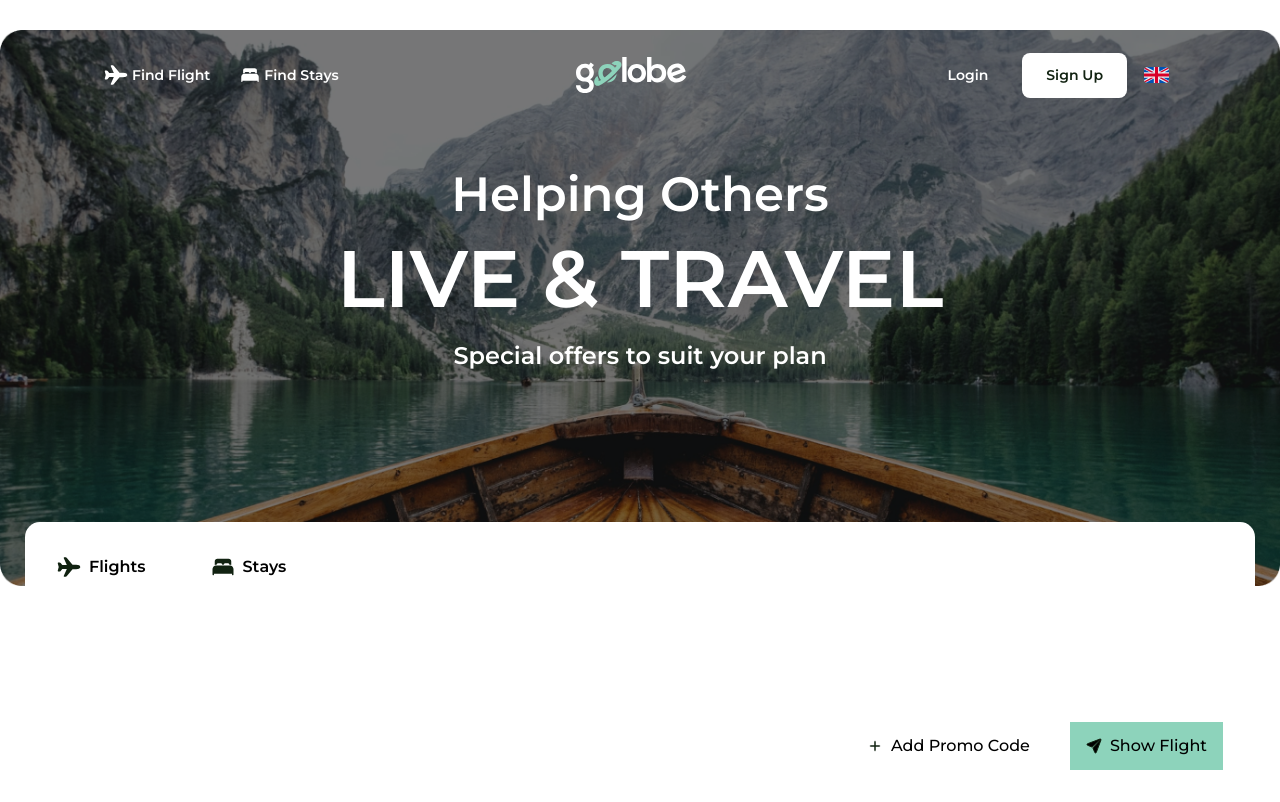
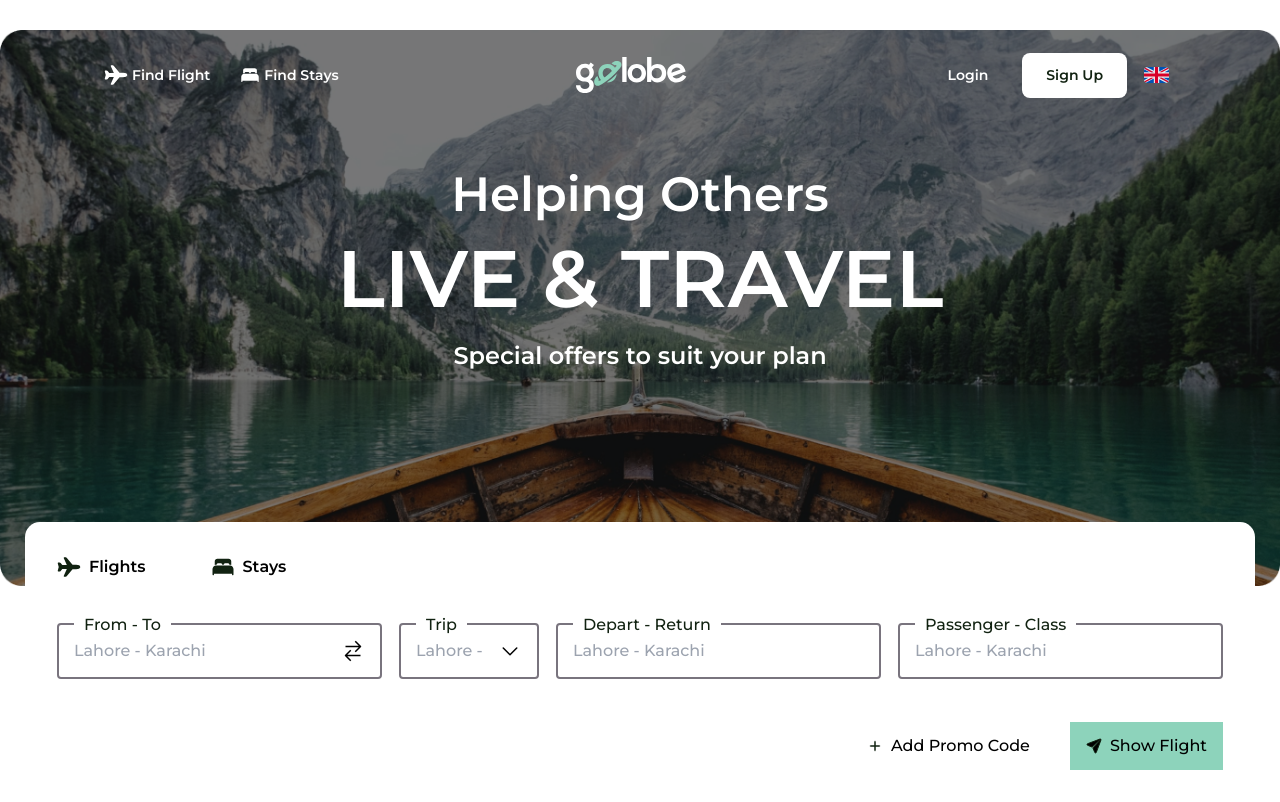
Before and after one commit to HuziukOleksandr/Gologe-Travel, a Vue app in the folder vue-gologe/: page / in a window 1280 px wide. Built offline with nearby package versions, Linux system fonts and the light colour scheme.

Commit message:
Сreated a custom input

```diff
--- a/vue-gologe/src/assets/root/style.css
+++ b/vue-gologe/src/assets/root/style.css
@@ -7,3 +7,20 @@
 	margin: 0;
 	padding: 0;
 }
+
+input {
+    appearance: none;
+    -webkit-appearance: none;
+    -moz-appearance: none;
+    border: none;
+    background: none;
+    padding: 0;
+    margin: 0;
+    resize: none;
+    box-sizing: border-box;
+    cursor: text;
+}
+
+textarea:focus, input:focus{
+    outline: none;
+}
--- a/vue-gologe/src/components/Landing/ QuickSearch.vue
+++ b/vue-gologe/src/components/Landing/QuickSearch.vue
@@ -28,8 +28,55 @@
 		</div>
 
 		<div
-			class="w-[100%] h-[56px]"
+			class="w-[100%] h-[56px] flex justify-between"
 		>
+			<CustomInput
+				class="max-w-[325px] w-[100%] h-[56px] font-serrat text-green font-medium"
+			>
+				<template v-slot:input>
+					{{ $t("Landing.QuickSearch.fromTo")}}
+				</template>
+
+				<template v-slot:image>
+					<img
+						src="../../assets/images/arrowswap.svg"
+						alt="arrowswap"
+						class="h-[24px]"
+					>
+				</template>
+			</CustomInput>
+
+			<CustomInput
+				class="max-w-[140px] w-[100%] h-[56px] font-serrat text-green font-medium"
+			>
+				<template v-slot:input>
+					{{ $t("Landing.QuickSearch.trip")}}
+				</template>
+
+				<template v-slot:image>
+					<img
+						src="../../assets/images/chevron-down.svg"
+						alt="arrowswap"
+						class="h-[24px]"
+					>
+				</template>
+			</CustomInput>
+
+			<CustomInput
+				class="max-w-[325px] w-[100%] h-[56px] font-serrat text-green font-medium"
+			>
+				<template v-slot:input>
+					{{ $t("Landing.QuickSearch.departReturn")}}
+				</template>
+			</CustomInput>
+
+			<CustomInput
+				class="max-w-[325px] w-[100%] h-[56px] font-serrat text-green font-medium"
+			>
+				<template v-slot:input>
+					{{ $t("Landing.QuickSearch.pasengerClass")}}
+				</template>
+			</CustomInput>
 
 		</div>
 
--- /dev/null
+++ b/vue-gologe/src/components/UI/CustomInput.vue
@@ -0,0 +1,26 @@
+<template>
+	<div
+		class="flex gap-[10px] items-center rounded-[4px] px-[15px]
+		border-2 border-grey border-solid relative"
+	>
+		<h1
+			class="absolute top-[-12px] z-55 px-[10px]
+			bg-white font-serrat text-green"
+		>
+			<slot name="input"></slot>
+		</h1>
+
+		<input
+			type="text"
+			class="w-[100%] h-[100%]"
+			placeholder="Lahore - Karachi"
+		>
+
+		<slot name="image"></slot>
+
+	</div>
+</template>
+
+<script setup lang="ts">
+
+</script>
--- a/vue-gologe/src/components/UI/index.ts
+++ b/vue-gologe/src/components/UI/index.ts
@@ -12,9 +12,13 @@ const CustomButtonWithImage = defineAsyncComponent(
 	() => import("./CustomButtonWithImage.vue")
 )
 
+const CustomInput = defineAsyncComponent(
+	() => import("./CustomInput.vue")
+)
 
 export default {
 	CustomNavigation,
 	CustomLocalization,
-	CustomButtonWithImage
+	CustomButtonWithImage,
+	CustomInput
 }
--- a/vue-gologe/src/localization/EN.json
+++ b/vue-gologe/src/localization/EN.json
@@ -18,7 +18,11 @@
 			"stays": "Stays",
 			"buttonFlight": "Show Flight",
 			"buttonStays": "Show Stays",
-			"addPromoCode": "Add Promo Code"
+			"addPromoCode": "Add Promo Code",
+			"fromTo": "From - To",
+			"trip": "Trip",
+			"departReturn": "Depart - Return",
+			"pasengerClass": "Passenger - Class"
 		}
 	}
 
--- a/vue-gologe/src/localization/UA.json
+++ b/vue-gologe/src/localization/UA.json
@@ -18,7 +18,11 @@
 			"stays": "Житло",
 			"buttonFlight": "Показати Рейс",
 			"buttonStays": "Покачати Житло",
-			"addPromoCode": "Додати Промо Код"
+			"addPromoCode": "Додати Промо Код",
+			"fromTo": "Звідки - Куди",
+			"trip": "Поїздка",
+			"departReturn": "Від'їзд - Повернення",
+			"pasengerClass": "Пасажир - Клас"
 		}
 	}
 
--- a/vue-gologe/src/view/Landing.vue
+++ b/vue-gologe/src/view/Landing.vue
@@ -22,7 +22,7 @@
 import Preview from '../components/Landing/Preview.vue'
 import Header from '../components/Header/Header.vue'
 import PreviewText from '../components/Landing/PreviewText.vue'
-import  QuickSearch from '../components/Landing/ QuickSearch.vue'
+import QuickSearch from '../components/Landing/QuickSearch.vue'
 
 </script>
 
--- a/vue-gologe/tailwind.config.js
+++ b/vue-gologe/tailwind.config.js
@@ -22,7 +22,8 @@ export default {
 			'button': '#8DD3BB',
 			'black' : '#000',
 			'green' : '#112211',
-			"bg-second": "#D7E2EE"
+			"bg-second": "#D7E2EE",
+			"grey": "#79747E"
 		},
 		fontFamily: {
 			'serrat': ['Montserrat','sans'],
```
Also changed, not shown: vue-gologe/src/assets/images/arrowswap.svg (added), vue-gologe/src/assets/images/chevron-down.svg (added).
